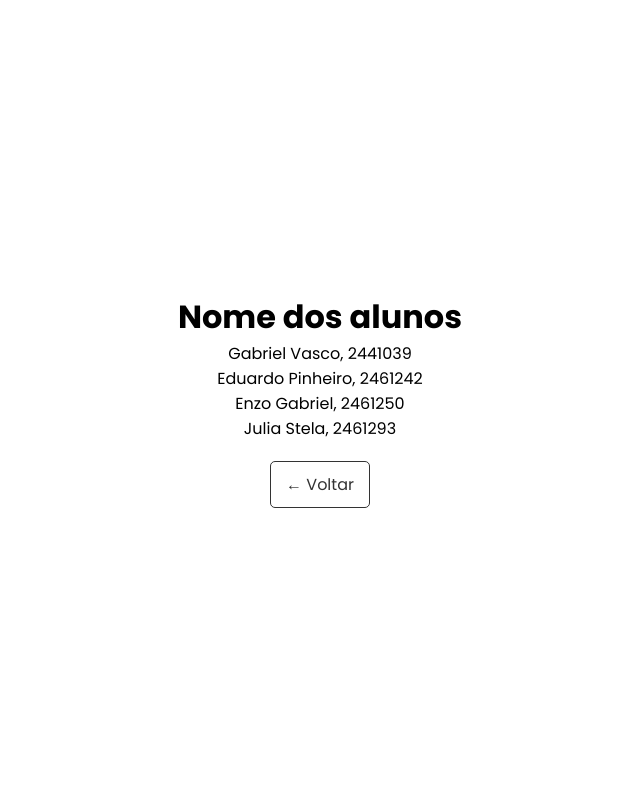
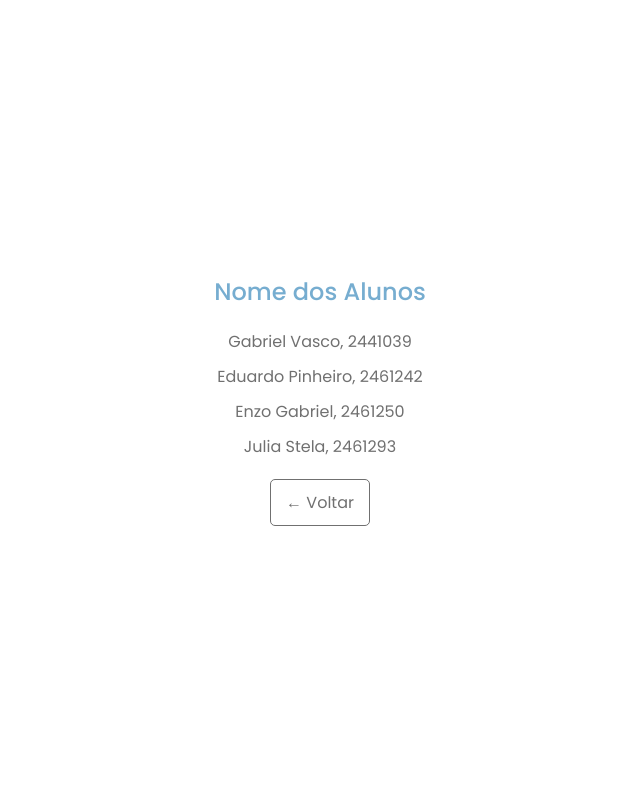
Before and after one commit to VasKito43/trabalho_dw_bd, a Flask app: page /templates/menu/alunos.html in a window 1280 px wide. Shown: the whole page, without its empty margins (320-960 px from the left). Run offline with Flask 3, Linux system fonts and the light colour scheme.

Commit message:
alunos, funcionario e pagina principal

```diff
--- a/site/templates/menu/alunos.html
+++ b/site/templates/menu/alunos.html
@@ -1,18 +1,29 @@
+</body>
+</html>
+
 <!DOCTYPE html>
 <html lang="en">
 <head>
     <meta charset="UTF-8">
     <meta name="viewport" content="width=device-width, initial-scale=1.0">
-    <title>Alunos</title>
+    <title>Login funcionario</title>
 
     <style>
         @import url("https://fonts.googleapis.com/css2?family=Poppins:wght@200;300;400;500;600;700&display=swap");
 
-    *{
+        :root {
+            --white-color: #fff;
+            --blue-color: #76add0;
+            --grey-color: #707070;
+            --grey-color-light: #aaa;
+        }
+
+        * {
             margin: 0;
             padding: 0;
             box-sizing: border-box;
-       font-family: "Poppins", sans-serif;}
+            font-family: "Poppins", sans-serif;
+        }
 
         body {
             display: flex;
@@ -20,25 +31,66 @@
             align-items: center;
             height: 100vh;
             text-align: center;
-      flex-direction: column;}.back-link {
+            flex-direction: column;
+            background-color: var(--grey-color-back);
+        }
+
+        h2 {
+            font-weight: 500;
+            margin-bottom: 20px;
+            color: var(--blue-color);
+        }
+
+        form {
+            margin-bottom: 20px;
+        }
+
+        input[type="text"] {
+            padding: 8px;
+            font-family: "Poppins", sans-serif;
+            font-size: 16px;
+            margin-bottom: 10px;
+        }
+
+        button[type="submit"] {
+            padding: 8px 16px;
+            background-color: var(--blue-color);
+            color: var(--white-color);
+            border: none;
+            cursor: pointer;
+            font-family: "Poppins", sans-serif;
+            font-size: 16px;
+        }
+
+        button[type="submit"]:hover {
+            background-color: var(--grey-color);
+        }
+
+        p {
+            color: var(--grey-color);
+            margin-top: 10px;
+        }
+
+        .back-link {
             margin-top: 20px;
             text-decoration: none;
-      color: #333;
+            color: var(--grey-color);
             display: inline-block;
             padding: 10px 15px;
-      border: 1px solid #333;
+            border: 1px solid var(--grey-color);
             border-radius: 5px;
-      transition: background-color 0.3s ease;}.back-link:hover {
-      background-color: #333;
-      color: #fff;
+            transition: background-color 0.3s ease;
+        }
+
+        .back-link:hover {
+            background-color: var(--grey-color);
+            color: var(--white-color);
         }
     </style>
-
 </head>
-
 <body>
   <div>
-        <h1>Nome dos alunos</h1>
+    <h2>Nome dos Alunos</h2>
     <p>Gabriel Vasco, 2441039</p>
     <p>Eduardo Pinheiro, 2461242</p>
     <p>Enzo Gabriel, 2461250</p>
--- a/site/templates/pagina_principal.html
+++ b/site/templates/pagina_principal.html
@@ -22,7 +22,6 @@
       </div>
 
     </nav>
-    <div>oi</div>
 
     <!-- sidebar -->
     <nav class="sidebar">
```
Also changed, not shown: site/templates/menu/funcionario.html (+89 -2 lines). Lines whose indentation alone changed are shown as unchanged.
